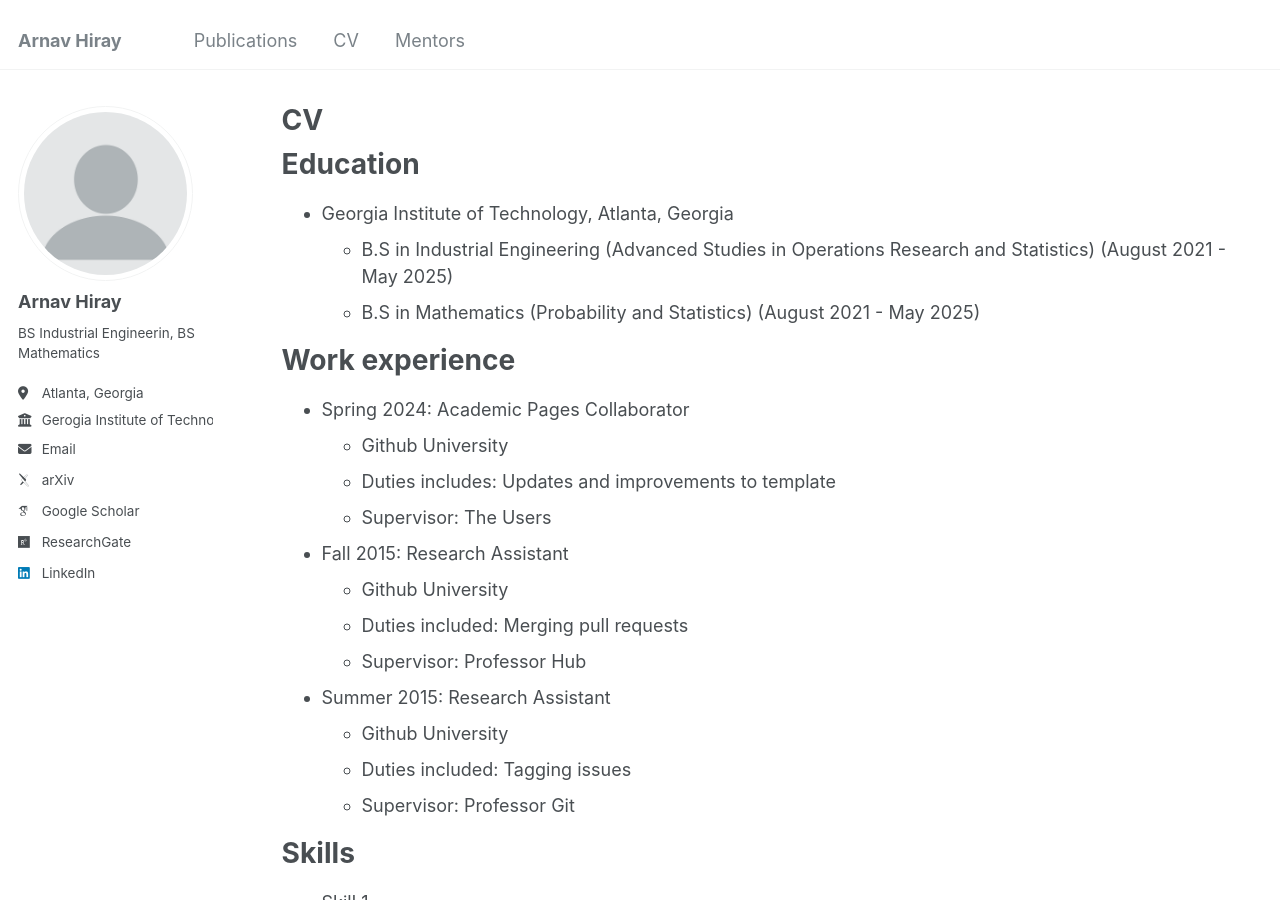
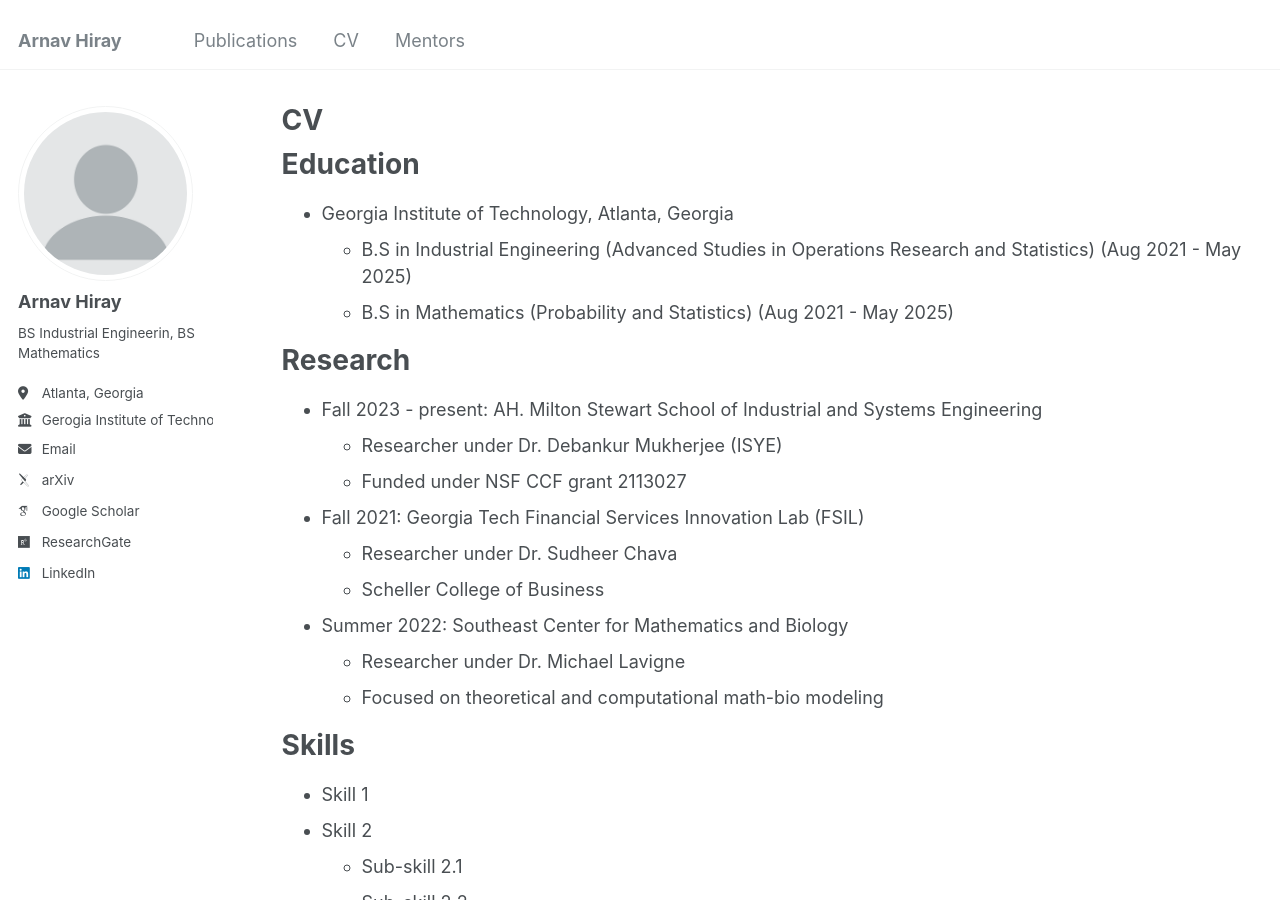
Before and after one commit to AHiray/AHiray.github.io, a Jekyll site: the page built from _pages/cv.md, in a window 1280 px wide and 900 px high. Built offline with Jekyll 4.4.1, drawn with Linux system fonts in a browser that asks for light colours; some web fonts are replaced.

Commit message:
Update cv.md

```diff
--- a/_pages/cv.md
+++ b/_pages/cv.md
@@ -12,25 +12,22 @@ redirect_from:
 Education
 ======
 * Georgia Institute of Technology, Atlanta, Georgia
-  * B.S in Industrial Engineering (Advanced Studies in Operations Research and Statistics) (August 2021 - May 2025)
-  * B.S in Mathematics (Probability and Statistics)                                        (August 2021 - May 2025)
+  * B.S in Industrial Engineering (Advanced Studies in Operations Research and Statistics) (Aug 2021 - May 2025)
+  * B.S in Mathematics (Probability and Statistics)                                        (Aug 2021 - May 2025)
 
-Work experience
+Research
 ======
-* Spring 2024: Academic Pages Collaborator
-  * Github University
-  * Duties includes: Updates and improvements to template
-  * Supervisor: The Users
+* Fall 2023 - present: AH. Milton Stewart School of Industrial and Systems Engineering
+  * Researcher under Dr. Debankur Mukherjee (ISYE)
+  * Funded under NSF CCF grant 2113027
 
-* Fall 2015: Research Assistant
-  * Github University
-  * Duties included: Merging pull requests
-  * Supervisor: Professor Hub
+* Fall 2021: Georgia Tech Financial Services Innovation Lab (FSIL)
+  * Researcher under Dr. Sudheer Chava
+  * Scheller College of Business
 
-* Summer 2015: Research Assistant
-  * Github University
-  * Duties included: Tagging issues
-  * Supervisor: Professor Git
+* Summer 2022: Southeast Center for Mathematics and Biology
+  * Researcher under Dr. Michael Lavigne
+  * Focused on theoretical and computational math-bio modeling
 
 Skills
 ======
```
